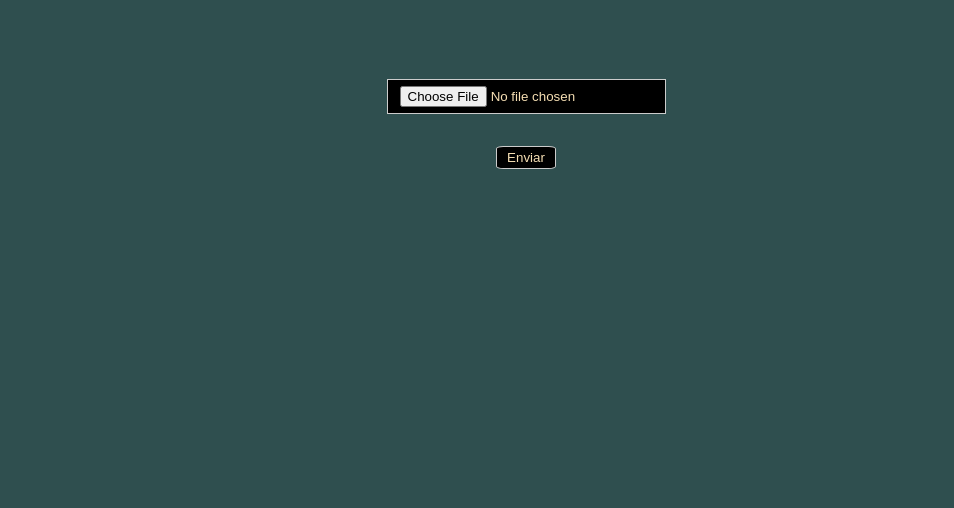
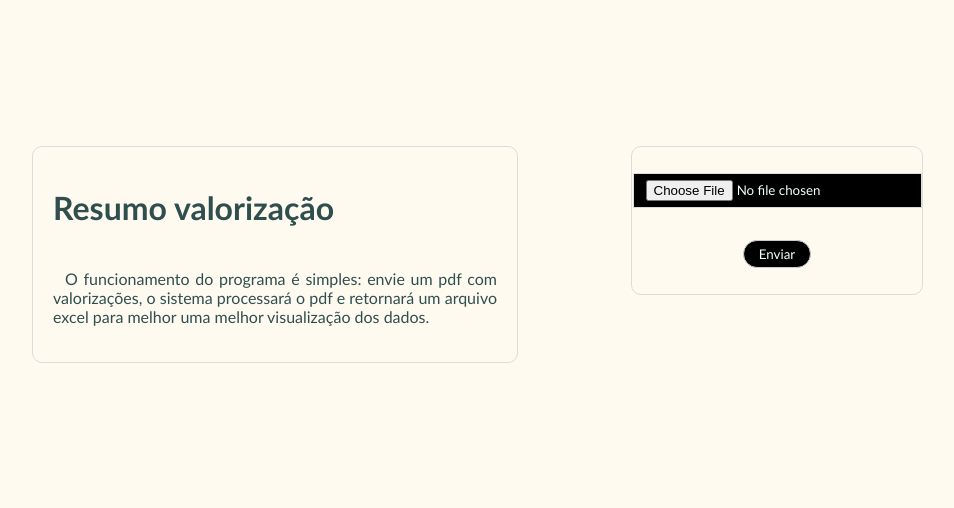
Before and after one commit to gllevandoski/resumo_valorizacao, a Flask app: page / in a window 1280 px wide. Shown: the top 508 px of the page, without its empty margins (114-1068 px from the left). Run offline with Flask 3, Linux system fonts and the light colour scheme.

Commit message:
prettier css design and single-page adoption
• now to download the excel file you won't be redirected to a new page,
instead, a download button will appear
• css changes were made to make the software better to view

```diff
--- a/server.py
+++ b/server.py
@@ -1,4 +1,4 @@
-from flask import Flask, send_from_directory, request, render_template, Response
+from flask import Flask, send_from_directory, request, render_template
 from uuid import uuid4
 
 
@@ -28,14 +28,10 @@ def receive_upload():
     download_link = f"{name}.xlsx"
     return {"download_link": download_link}
 
-@app.get("/download/<path>")
-def download_file(path):
-    path = f"/generated/{path}"
-    return render_template("download.html", path=path)
+@app.get("/download/<file_name>")
+def download_file(file_name):
+    return send_from_directory("generated", file_name)
 
-@app.get("/generated/<path>")
-def download_path(path):
-    return send_from_directory("generated", path)
 
 if __name__ == "__main__":
     app.run(debug = True, host="0.0.0.0", port=80)
--- a/static/css.css
+++ b/static/css.css
@@ -1,6 +1,14 @@
 * {
-    color: wheat;
-    font-family: Arial, Helvetica, sans-serif;
+    color: azure;
+    font-family: 'Gill Sans', 'Gill Sans MT', Calibri, 'Trebuchet MS', sans-serif;
+    padding: 10px;
+}
+
+body {
+    margin: 10%;
+    align-items: center;
+    column-count: 2;
+    background-color: floralwhite;
 }
 
 a {
@@ -9,41 +17,78 @@ a {
     font: inherit;
 }
 
-body {
-    background-color: darkslategray;
+h1 {
+    color: inherit;
+    overflow: hidden;
 }
 
-div {
+p {
+    color: inherit;
+    text-align: justify;
+    overflow: hidden;
+    text-overflow: ellipsis;
+}
+
+.description {
+    color: darkslategray;
+    border: 1px solid gainsboro;
+    border-radius: 10px;
+}
+
+.form {
     display: flex;
     flex-direction: column;
+    text-align: left;
     align-items: center;
     margin: 5% 20% 0 20%;
+    border: 1px solid gainsboro;
+    border-radius: 10px;
 }
 
-input {
-    display: inline-block;
-    background-color: black;
-    border: 1px solid #ccc;
+.file_input {
+    width: fit-content;
     margin: 1rem;
     padding: 6px 12px;
+    background-color: black;
+    border: 1px solid gainsboro;
     cursor: pointer;
 }
 
-button {
-    display: flex;
-    padding: 3px 10px 3px 10px;
+.submit_button {
+    max-width: 5rem;
+    justify-content: center;
+    padding: 5px 15px 5px 15px;
+    margin: 1rem;
     border: 1px solid #ccc;
-    justify-content: center;
-    border-radius: 12%;
-    margin: 1rem;
-    max-width: 5rem;
+    border-radius: 50px;
     background-color: black;
+    cursor: pointer;
     transition: 0.2s;
-    color: wheat;
-    cursor: pointer;
 }
 
-button:hover {
+.submit_button:hover {
     background-color: darkblue;
     transition: 0.2s;
 }
+
+.download_button {
+    justify-content: center;
+    padding: 5px 15px 5px 15px;
+    margin: 1rem;
+    border: 1px solid #ccc;
+    border-radius: 50px;
+    background-color: black;
+    cursor: pointer;
+    transition: 0.2s;
+}
+
+.download_button:hover {
+    background-color: darkgreen;
+    transition: 0.2s;
+}
+
+@media all and (max-width: 780px) {
+    body {
+        column-count: 1;
+    }
+}
--- a/static/upload.js
+++ b/static/upload.js
@@ -2,10 +2,17 @@ function upload() {
     let pdf = document.getElementById("file").files[0];
     let formData = new FormData();
     formData.append("pdf", pdf);
+
     let promise = http_request(formData);
     promise.then((resolved) => {
         let download_link = JSON.parse(resolved)["download_link"];
-        window.location.href = "download/" + download_link;
+
+        let download_button = document.getElementById("download");
+        download_button.hidden = false;
+
+        download_button.addEventListener("click", () => {
+            window.location.href = "download/" + download_link;
+        })
     });
 }
 
--- a/templates/index.html
+++ b/templates/index.html
@@ -8,9 +8,15 @@
     <link rel="stylesheet" href="/static/css.css">
 </head>
 <body>
-    <div>
-        <input id="file" type="file" accept="pdf">
-        <button id="submit">Enviar</button>
+    <div class="description">
+        <h1>Resumo&nbsp;valorização</h1>
+        <p>&emsp;O funcionamento do programa é simples: envie um pdf com valorizações, o sistema processará o pdf e
+            retornará um arquivo excel para melhor uma melhor visualização dos dados.</p>
+    </div>
+    <div class="form">
+        <input class="file_input" id="file" type="file" accept="pdf">
+        <button class="submit_button" id="submit">Enviar</button>
+        <button class="download_button" id="download" hidden>Baixar valorização</button>
     </div>
 </body>
 </html>
```
